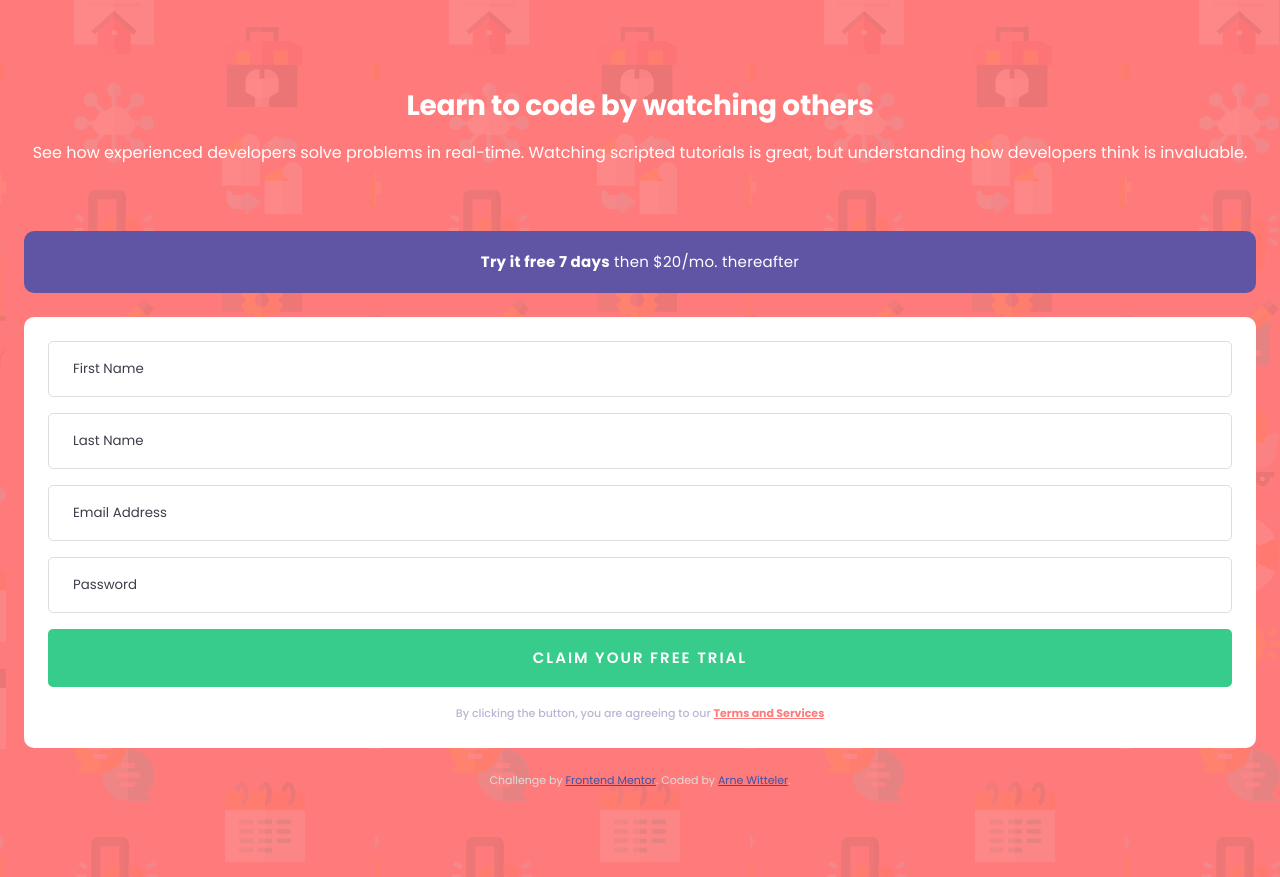
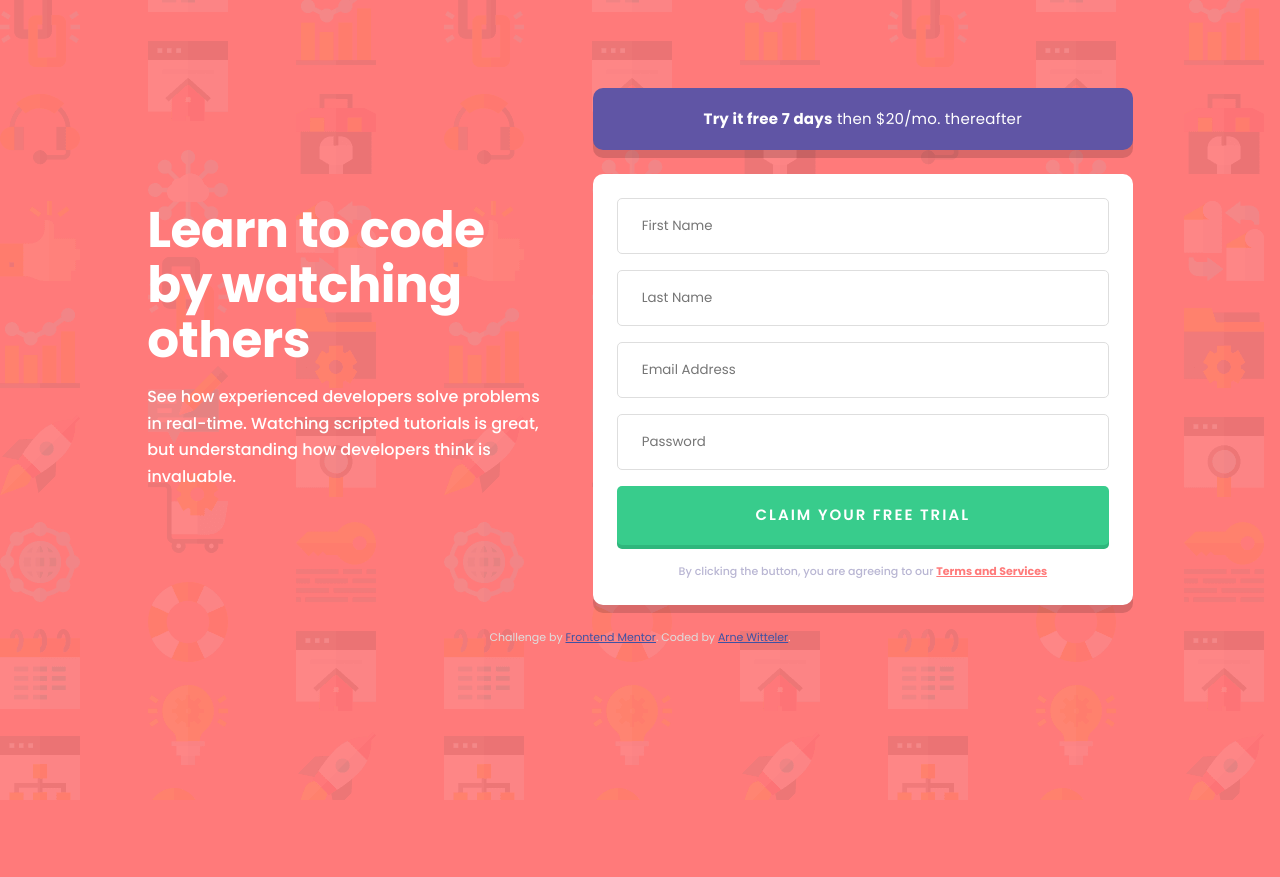
Before and after one commit to arne-witteler/intro-component-with-signup-form, a plain HTML site: page index.html in a window 1280 px wide. After the commit the page ends 800 px from the top, so only its background shows below. Drawn offline with Linux system fonts and the light colour scheme.

Commit message:
refactor: update styles for responsive design and enhance visual elements with box shadows

```diff
--- a/styles/styles.css
+++ b/styles/styles.css
@@ -7,10 +7,13 @@
   font-family: var(--font-family);
 }
 
+body {
+  background-color: var(--color-red-400);
+  background-image: url('../images/bg-intro-mobile.png');
+}
+
 .signup {
-  background-color: var(--color-red-400);
   padding: 88px 24px;
-  background-image: url('../images/bg-intro-mobile.png');
 }
 
 .signup__text {
@@ -43,6 +46,7 @@
   border-radius: 10px;
   font-weight: var(--font-weight-regular);
   margin-bottom: 24px;
+  box-shadow: 0 8px 0 rgba(0, 0, 0, 0.15);
 }
 
 .signup__trial--highlight {
@@ -56,6 +60,7 @@
   border-radius: 10px;
   padding: 24px;
   gap: 16px;
+  box-shadow: 0 8px 0 rgba(0, 0, 0, 0.15);
 }
 
 .signup__label {
@@ -67,9 +72,6 @@
   border: 1px solid var(--color-gray-200);
   border-radius: 5px;
   padding: 16px 24px;
-}
-
-.signup__input::placeholder {
   color: var(--color-gray-900);
   font-weight: var(--font-weight-regular);
 }
@@ -86,6 +88,7 @@
   padding: 16px 32px;
   border-radius: 5px;
   cursor: pointer;
+  box-shadow: 0 4px 0 var(--color-green-500);
 }
 
 .signup__terms {
@@ -111,3 +114,54 @@
 .attribution a {
   color: hsl(228, 45%, 44%);
 }
+
+@media (min-width: 600px) {
+  .signup__info {
+    margin: 0 auto;
+    max-width: 540px;
+  }
+}
+
+@media (min-width: 1024px) {
+  body {
+    background-image: url('../images/bg-intro-desktop.png');
+  }
+
+  .signup__info {
+    display: flex;
+    flex-direction: row;
+    align-items: center;
+    gap: 48px;
+    max-width: 80%;
+    margin: 0 auto;
+  }
+
+  .signup__text {
+    text-align: left;
+    flex: 1;
+    margin-bottom: 0;
+    max-width: 525px;
+    min-width: 300px;
+  }
+
+  .signup__title {
+    font-size: 50px;
+    line-height: 1.1;
+    letter-spacing: -0.5px;
+    font-weight: var(--font-weight-bold);
+  }
+
+  .signup__description {
+    font-size: 16px;
+    line-height: 1.65;
+    font-weight: var(--font-weight-medium);
+  }
+
+  .signup__box {
+    width: 540px;
+  }
+
+  .signup__trial {
+    width: 100%;
+  }
+}
--- a/styles/variables.css
+++ b/styles/variables.css
@@ -9,6 +9,7 @@
   --color-purple-700: hsl(248, 32%, 49%);
   --color-purple-400: hsl(247, 32%, 72%);
   --color-purple-350: hsl(246, 25%, 77%);
+  --color-green-500: hsl(154, 59%, 45%);
   --color-green-400: hsl(154, 59%, 51%);
   --color-green-300: hsl(154, 65%, 68%);
   --color-red-400: hsl(0, 100%, 74%);
```
